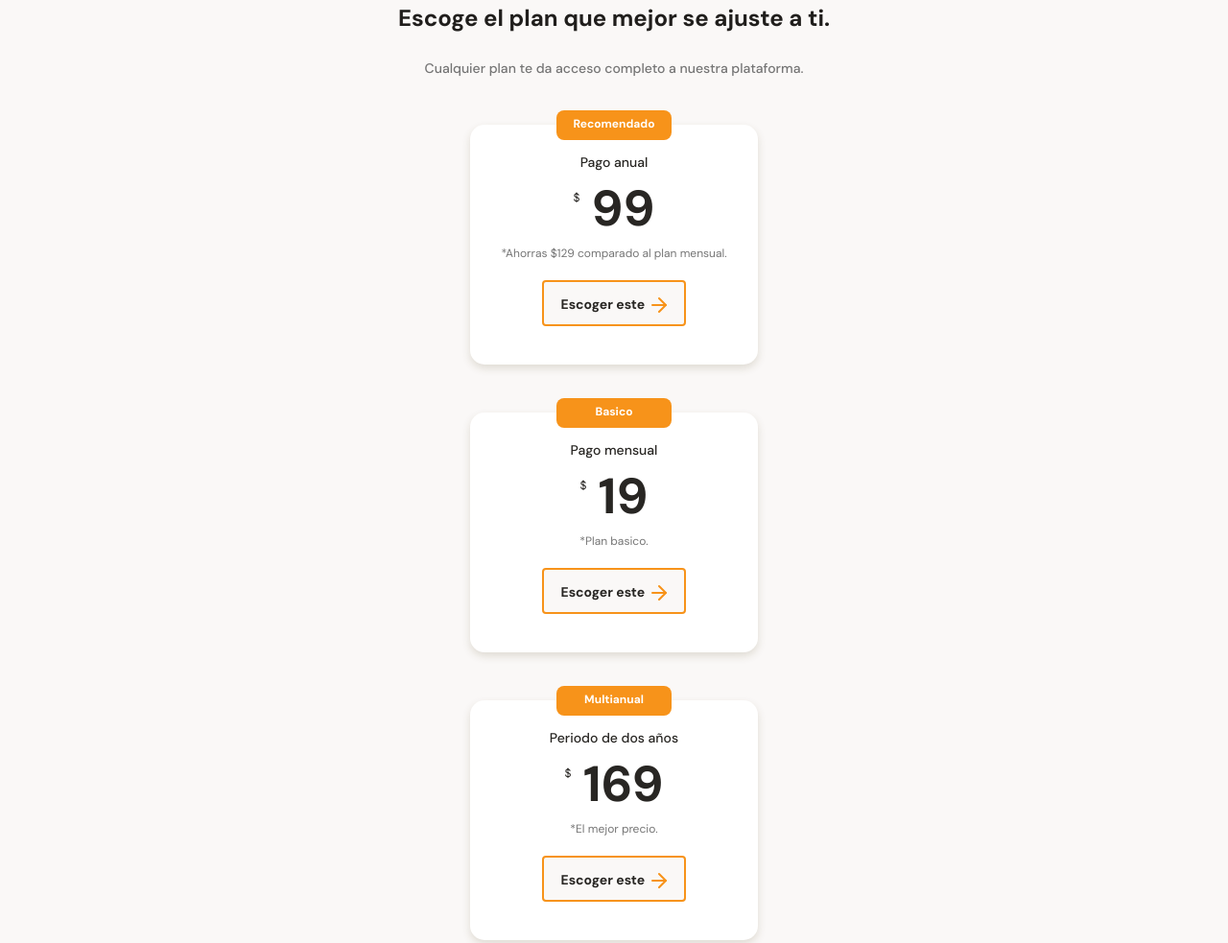
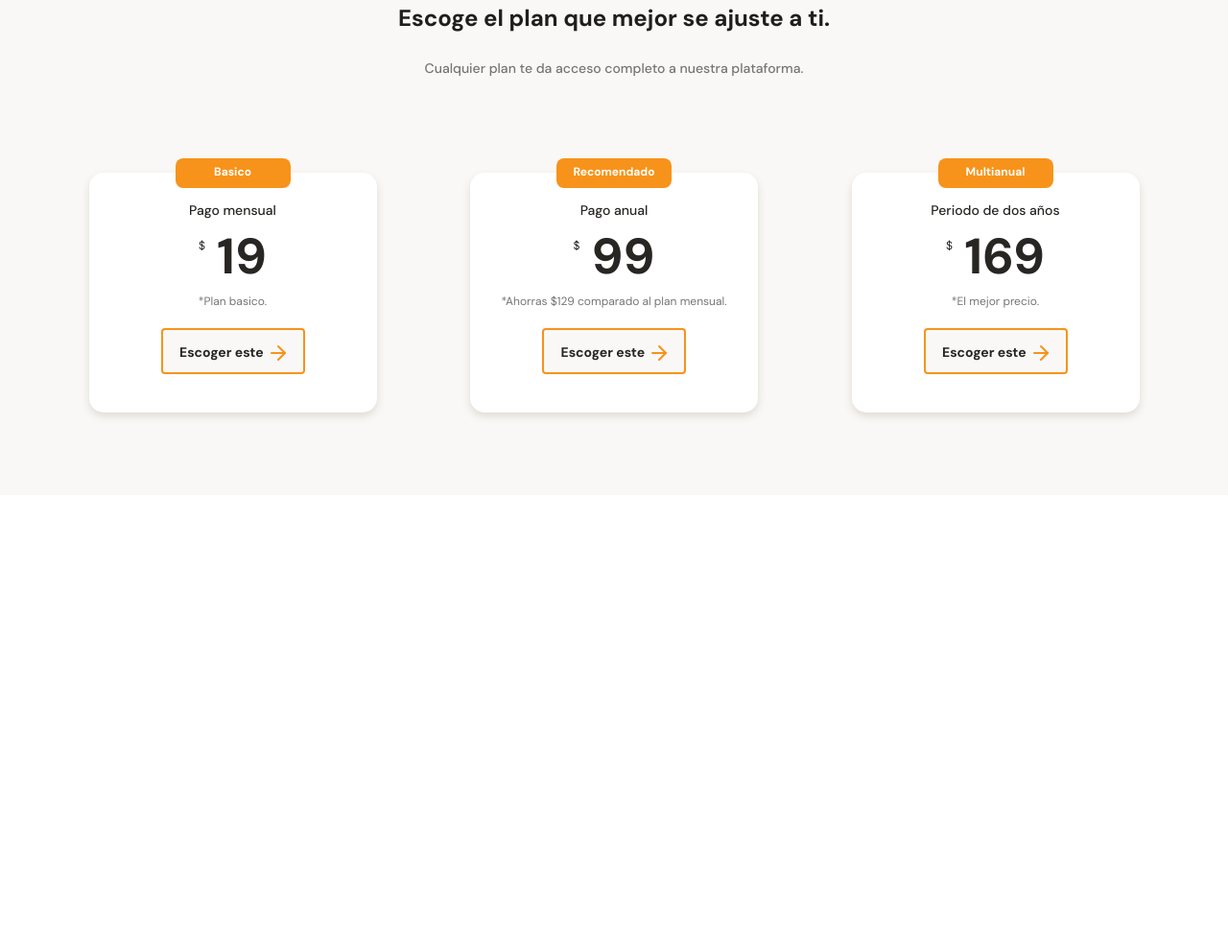
Before and after one commit to cyaelcastro/Batatabit, a plain HTML site: page index.html in a window 1280 px wide. Shown: the part 2880-3863 px from the top of the page at 96% size. After the commit the page ends 3396 px from the top, so only its background shows below. Drawn offline with Linux system fonts and the light colour scheme.

Commit message:
Change card order: monthly plan first. Also add horizontal scroll in cards

```diff
--- a/index.html
+++ b/index.html
@@ -135,20 +135,20 @@
             </div>
             <section class="price-section-card-container">
                 <article class="price-section-card-container__card">
+                    <p class="price-section-card-container__card-title">Basico</p>
+                    <div class="price-section-card-container__card-content" >
+                        <h3 class="price-section-card-container__card-content_title">Pago mensual</h3>
+                        <p class="price-section-card-container__card-content_price"><span>$</span> 19</p>
+                        <p class="price-section-card-container__card-content_saving">*Plan basico.</p>
+                        <button class="price-section-card-container__card-content_button">Escoger este <span class="price-section-card-container__card-content_button-icon"></span></button>
+                    </div>
+                </article>
+                <article id="center-card" class="price-section-card-container__card">
                     <p class="price-section-card-container__card-title">Recomendado</p>
                     <div class="price-section-card-container__card-content" >
                         <h3 class="price-section-card-container__card-content_title">Pago anual</h3>
                         <p class="price-section-card-container__card-content_price"><span>$</span> 99</p>
                         <p class="price-section-card-container__card-content_saving">*Ahorras $129 comparado al plan mensual.</p>
-                        <button class="price-section-card-container__card-content_button">Escoger este <span class="price-section-card-container__card-content_button-icon"></span></button>
-                    </div>
-                </article>
-                <article class="price-section-card-container__card">
-                    <p class="price-section-card-container__card-title">Basico</p>
-                    <div class="price-section-card-container__card-content" >
-                        <h3 class="price-section-card-container__card-content_title">Pago mensual</h3>
-                        <p class="price-section-card-container__card-content_price"><span>$</span> 19</p>
-                        <p class="price-section-card-container__card-content_saving">*Plan basico.</p>
                         <button class="price-section-card-container__card-content_button">Escoger este <span class="price-section-card-container__card-content_button-icon"></span></button>
                     </div>
                 </article>
--- a/style.css
+++ b/style.css
@@ -399,9 +399,19 @@ main {
     line-height: 1.8rem;
     color: #757575;
 }
+.price-section-card-container{
+    display: flex;
+    height: 316px;
+    overflow-x: scroll;
+    overscroll-behavior-x: contain;
+    scroll-snap-type: x proximity;
+    margin-left: 15px;
+    margin-right: 15px;
+}
 
 .price-section-card-container__card{
     position: relative;
+    scroll-snap-align: center;
     width: 70%;
     min-width: 230px;
     max-width: 300px;
@@ -411,6 +421,12 @@ main {
     background-color: var(--just-white);
     border-radius: 15px;
     box-shadow: 0 4px 8px rgba(89, 73, 30, 0.16);
+
+}
+
+#center-card{
+    margin-left: 20px ;
+    margin-right: 20px;
 }
 
 .price-section-card-container__card-title{
```
